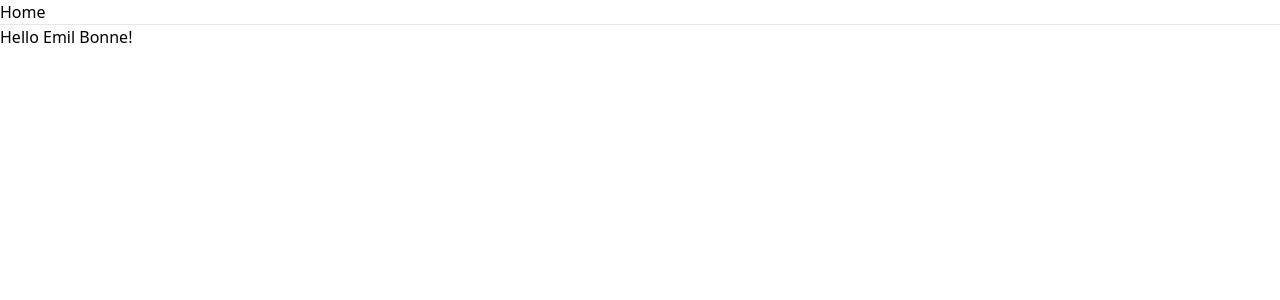
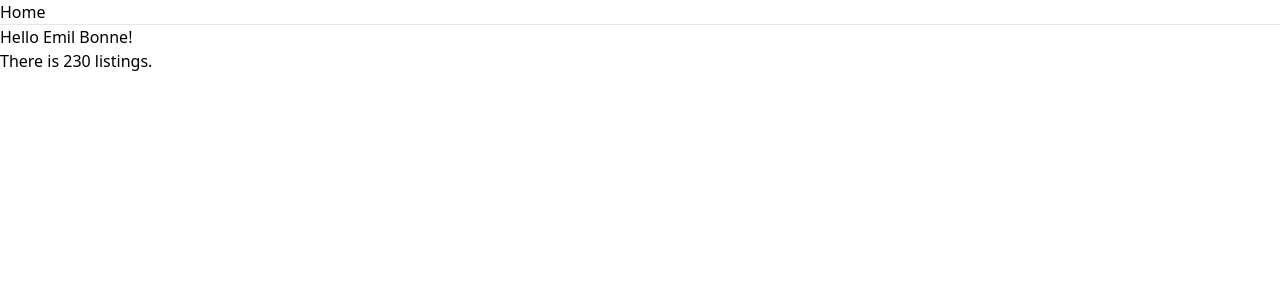
Before and after one commit to emilbonnek/used-cars-platform, a React (Vite) app: page / in a window 1280 px wide. Shown: the top 300 px of the page. Built offline with nearby package versions, Linux system fonts and the light colour scheme.

Commit message:
update / route

```diff
--- a/src/routes/index.tsx
+++ b/src/routes/index.tsx
@@ -1,20 +1,23 @@
 import { createFileRoute } from "@tanstack/react-router";
 import { getUser } from "../api/user";
+import { getListings } from "../api/listings";
 
 export const Route = createFileRoute("/")({
   component: Index,
   loader: async () => {
-    const user = await getUser();
-    return { user };
+    const [user, listings] = await Promise.all([getUser(), getListings()]);
+    const listingsCount = listings.length;
+    return { user, listingsCount };
   },
 });
 
 function Index() {
-  const { user } = Route.useLoaderData();
+  const { user, listingsCount } = Route.useLoaderData();
 
   return (
     <div>
       <h1>Hello {user.firstName}!</h1>
+      <p>There is {listingsCount} listings.</p>
     </div>
   );
 }
```
